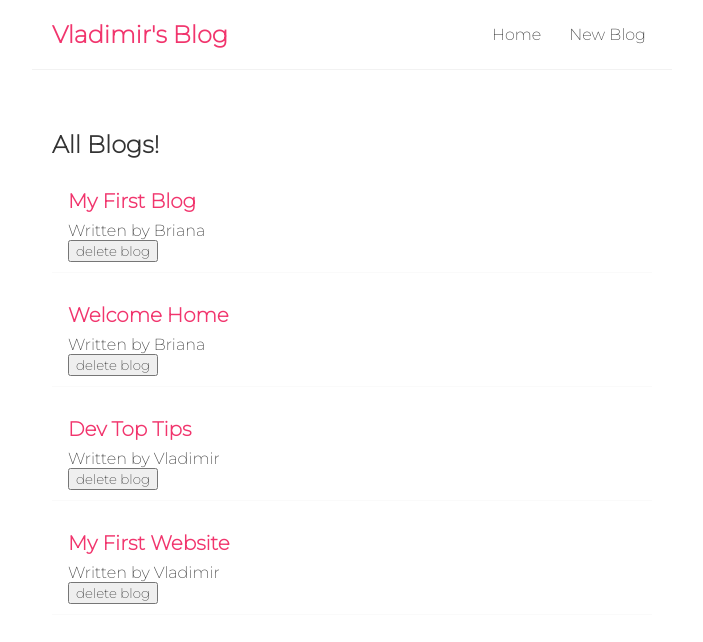
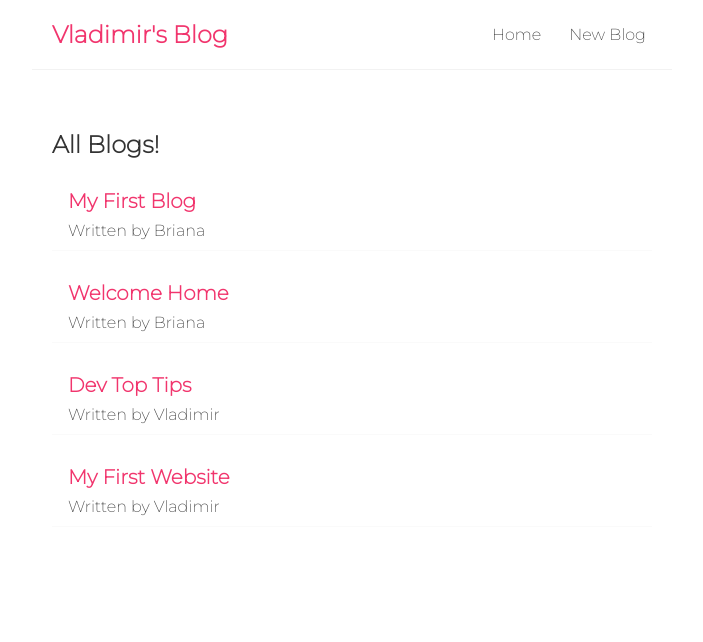
Before and after one commit to DevVlady/vlads-blog-app, a React (Create React App) app: page / in a window 1280 px wide. Shown: the top 642 px of the page, without its empty margins (288-991 px from the left). Built offline with nearby package versions, Linux system fonts and the light colour scheme; data requests are answered from the project's data file.

Commit message:
Removed the handle deleted function.

```diff
--- a/src/BlogList.js
+++ b/src/BlogList.js
@@ -1,4 +1,4 @@
-const BlogList = ({blogs, title, handleDelete}) => {
+const BlogList = ({blogs, title}) => {
 
     return (
         <div className="blog-list">
@@ -7,7 +7,6 @@
                 <div className="blog-preview" key={blog.id}>
                     <h2>{blog.title}</h2>
                     <p>Written by {blog.author}</p>
-                    <button onClick={() => handleDelete(blog.id)}>delete blog</button>
                 </div>
             ))}
         </div>
--- a/src/Home.js
+++ b/src/Home.js
@@ -3,11 +3,6 @@
 
 const Home = () => {
     const [blogs, setBlogs] = useState(null);
-
-    const handleDelete = (id) => {
-        const newBlogs = blogs.filter(blog => blog.id !== id);
-        setBlogs(newBlogs)
-    }
 
     useEffect(() => {
         fetch('http://localhost:8000/blogs')
@@ -21,7 +16,7 @@
 
     return (
         <div className="home">
-            {blogs && <BlogList blogs={blogs} title='All Blogs!' handleDelete={handleDelete} />}
+            {blogs && <BlogList blogs={blogs} title='All Blogs!' />}
         </div>
     );
 }
```
